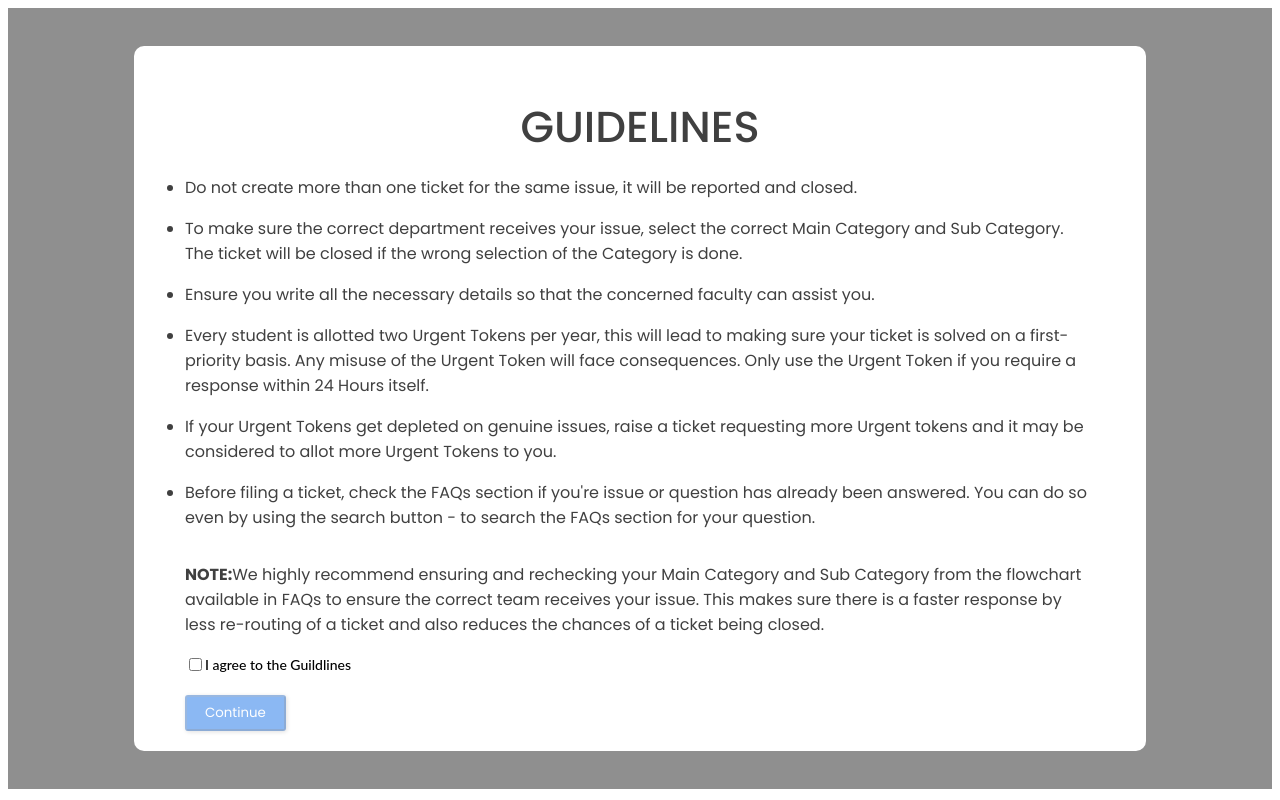
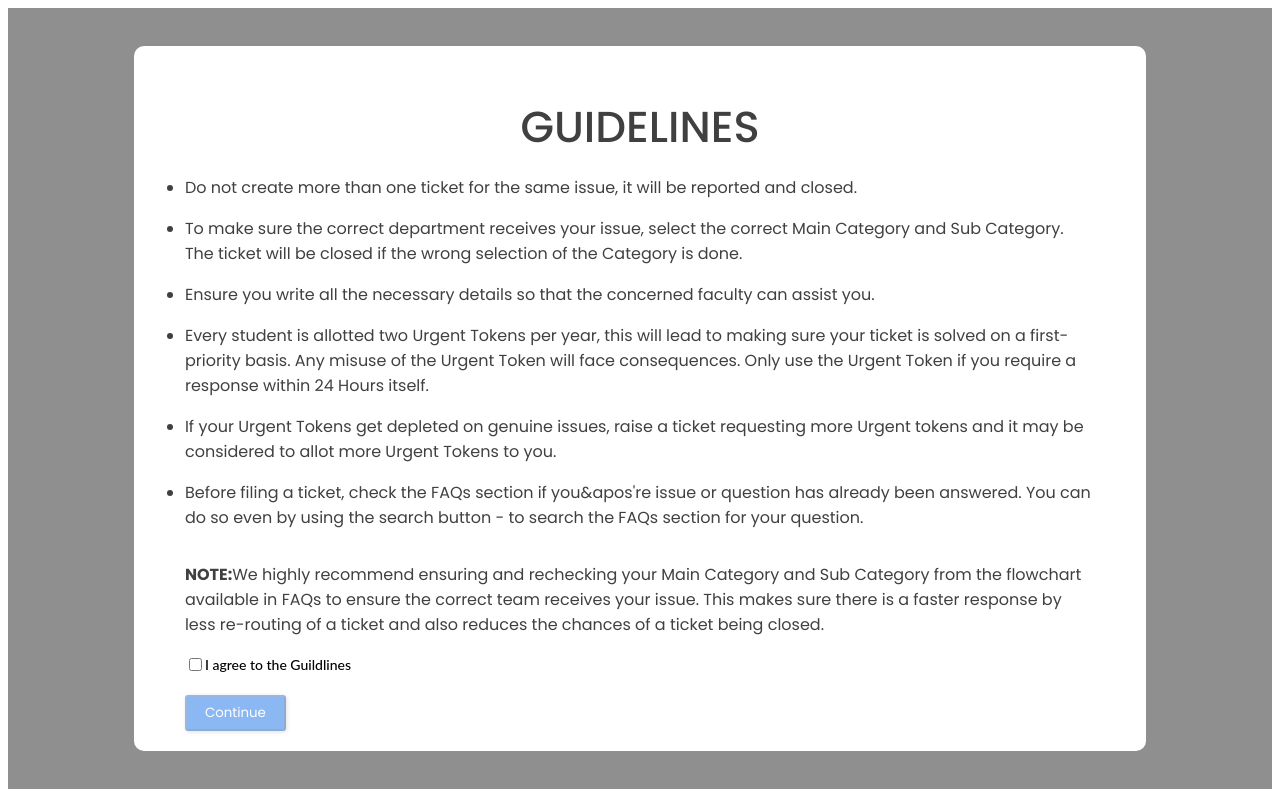
Before and after one commit to TickVIT/tickvit-next, a Next.js app: page /guidelines in a window 1280 px wide. Built offline with nearby package versions, Linux system fonts and the light colour scheme.

Commit message:
error removed

```diff
--- a/pages/guidelines.tsx
+++ b/pages/guidelines.tsx
@@ -50,10 +50,10 @@ const Guidelines = () => {
                         be considered to allot more Urgent Tokens to you.
                     </li>
                     <li className={classes.listContent}>
-                        Before filing a ticket, check the FAQs section if you're
-                        issue or question has already been answered. You can do
-                        so even by using the search button - to search the FAQs
-                        section for your question.
+                        Before filing a ticket, check the FAQs section if
+                        you&apos're issue or question has already been answered.
+                        You can do so even by using the search button - to
+                        search the FAQs section for your question.
                     </li>
                 </ul>
                 <p className={classes.note}>
```
